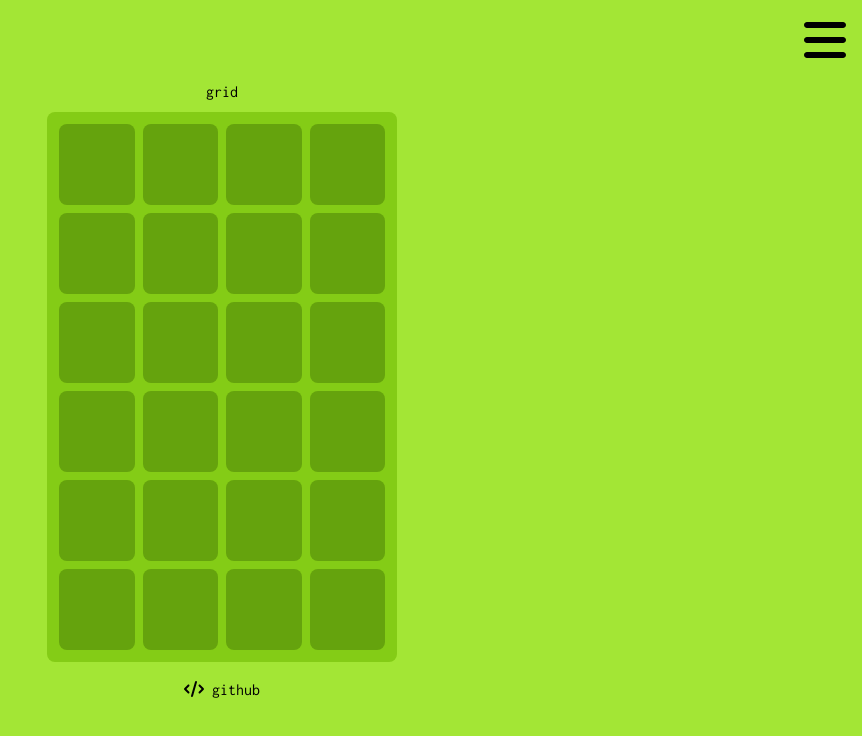
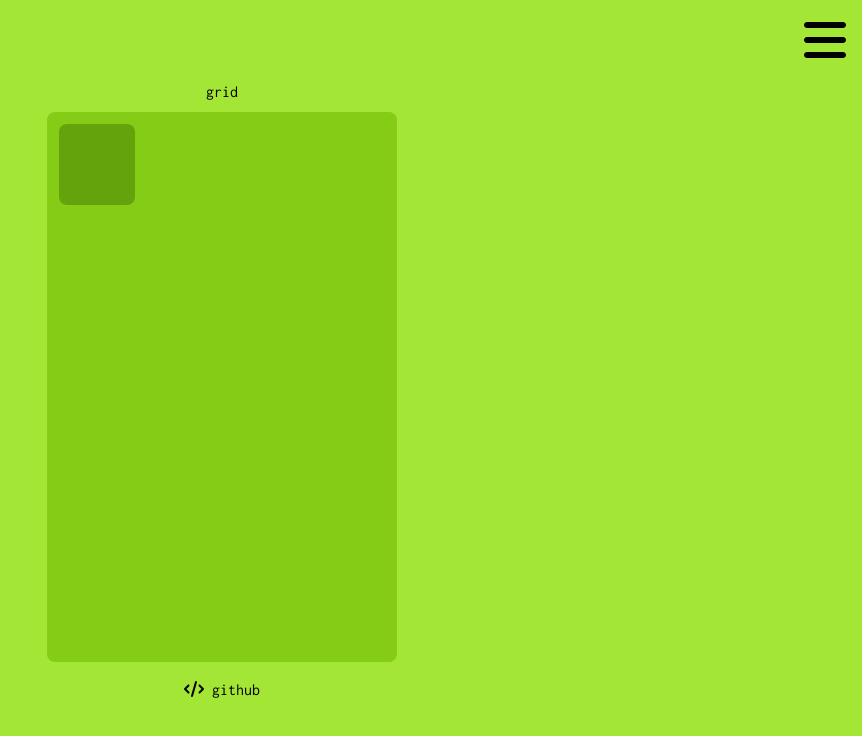
Before and after one commit to trevorwrightdev/memmory-chimp, a Next.js app: page / in a window 1280 px wide. Shown: the top 736 px of the page, without its empty margins (418-1280 px from the left). Built offline with nearby package versions, Linux system fonts and the light colour scheme.

Commit message:
made grid item component within gridgame tsx

```diff
--- a/components/GridGame.tsx
+++ b/components/GridGame.tsx
@@ -1,31 +1,12 @@
+const GridItem = () => {
+  return <div className='bg-lime-600 h-full w-full rounded-lg' />
+}
+
 const GridGame = () => {
 
   return (
     <div className='p-3 gap-2 grid grid-cols-4 grid-rows-6 w-[350px] h-[550px] bg-lime-500 rounded-lg'>
-      <div className='bg-lime-600 h-full w-full rounded-lg' />
-      <div className='bg-lime-600 h-full w-full rounded-lg' />
-      <div className='bg-lime-600 h-full w-full rounded-lg' />
-      <div className='bg-lime-600 h-full w-full rounded-lg' />
-      <div className='bg-lime-600 h-full w-full rounded-lg' />
-      <div className='bg-lime-600 h-full w-full rounded-lg' />
-      <div className='bg-lime-600 h-full w-full rounded-lg' />
-      <div className='bg-lime-600 h-full w-full rounded-lg' />
-      <div className='bg-lime-600 h-full w-full rounded-lg' />
-      <div className='bg-lime-600 h-full w-full rounded-lg' />
-      <div className='bg-lime-600 h-full w-full rounded-lg' />
-      <div className='bg-lime-600 h-full w-full rounded-lg' />
-      <div className='bg-lime-600 h-full w-full rounded-lg' />
-      <div className='bg-lime-600 h-full w-full rounded-lg' />
-      <div className='bg-lime-600 h-full w-full rounded-lg' />
-      <div className='bg-lime-600 h-full w-full rounded-lg' />
-      <div className='bg-lime-600 h-full w-full rounded-lg' />
-      <div className='bg-lime-600 h-full w-full rounded-lg' />
-      <div className='bg-lime-600 h-full w-full rounded-lg' />
-      <div className='bg-lime-600 h-full w-full rounded-lg' />
-      <div className='bg-lime-600 h-full w-full rounded-lg' />
-      <div className='bg-lime-600 h-full w-full rounded-lg' />
-      <div className='bg-lime-600 h-full w-full rounded-lg' />
-      <div className='bg-lime-600 h-full w-full rounded-lg' />
+      <GridItem />
     </div>
   )
 }
```
